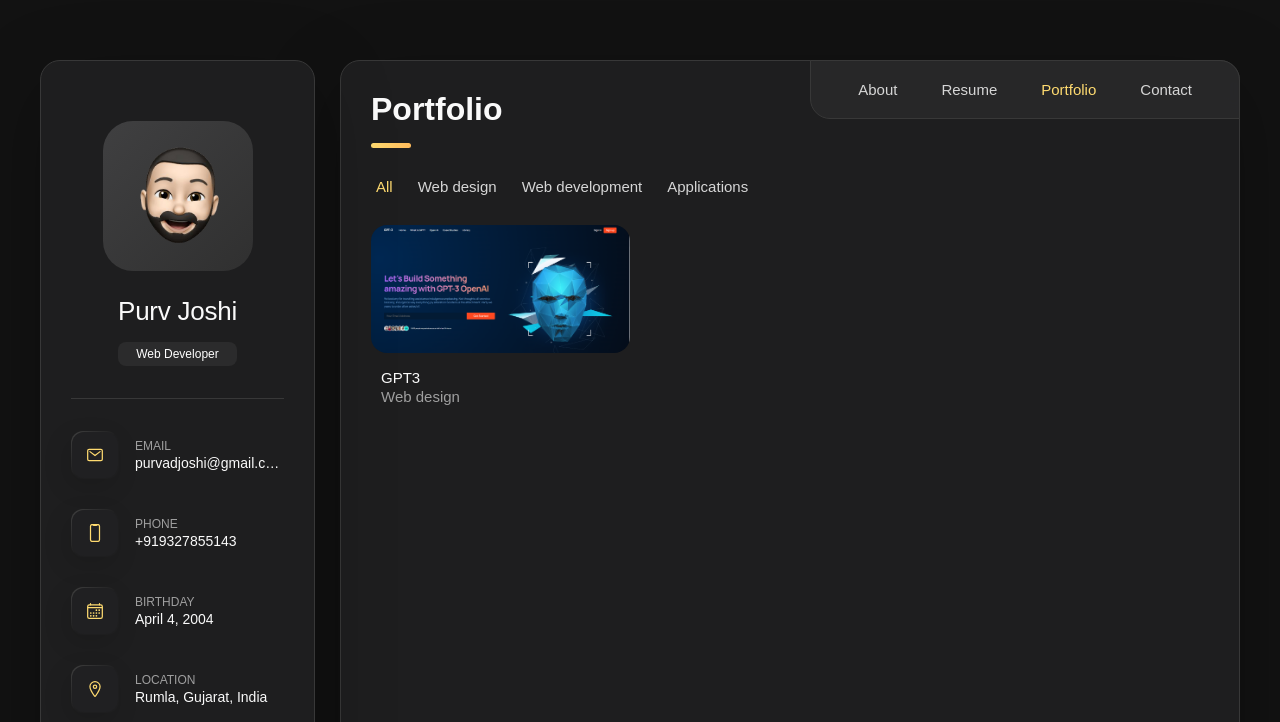
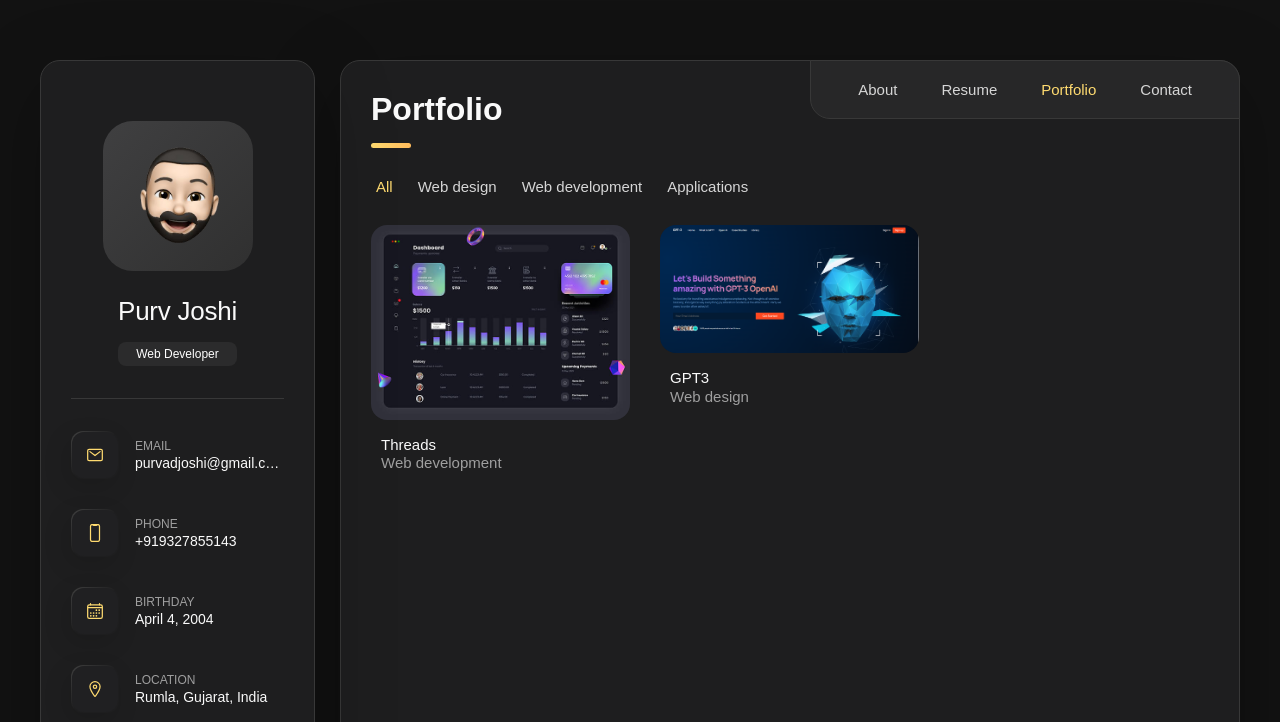
Before and after one commit to purvjoshi04/VCard-Portfolio, a plain HTML site: page index.html in a window 1280 px wide. Both pictures are taken after a click on the button "Portfolio". Shown: the top 722 px of the page. Drawn offline with nearby package versions, Linux system fonts and the light colour scheme.

Commit message:
Update index.html

```diff
--- a/index.html
+++ b/index.html
@@ -630,8 +630,8 @@
 
             <ul class="project-list">
 
-              <!-- <li class="project-item  active" data-filter-item data-category="web development">
-                <a href="#">
+               <li class="project-item  active" data-filter-item data-category="web development">
+                <a href="https://threads-pied.vercel.app/" target="_blank">
 
                   <figure class="project-img">
                     <div class="project-item-icon-box">
@@ -641,14 +641,14 @@
                     <img src="./assets/images/project-1.jpg" alt="finance" loading="lazy">
                   </figure>
 
-                  <h3 class="project-title">Finance</h3>
+                  <h3 class="project-title">Threads</h3>
 
                   <p class="project-category">Web development</p>
 
                 </a>
               </li>
 
-              <li class="project-item  active" data-filter-item data-category="web development">
+           <!--   <li class="project-item  active" data-filter-item data-category="web development">
                 <a href="#">
 
                   <figure class="project-img">
```
